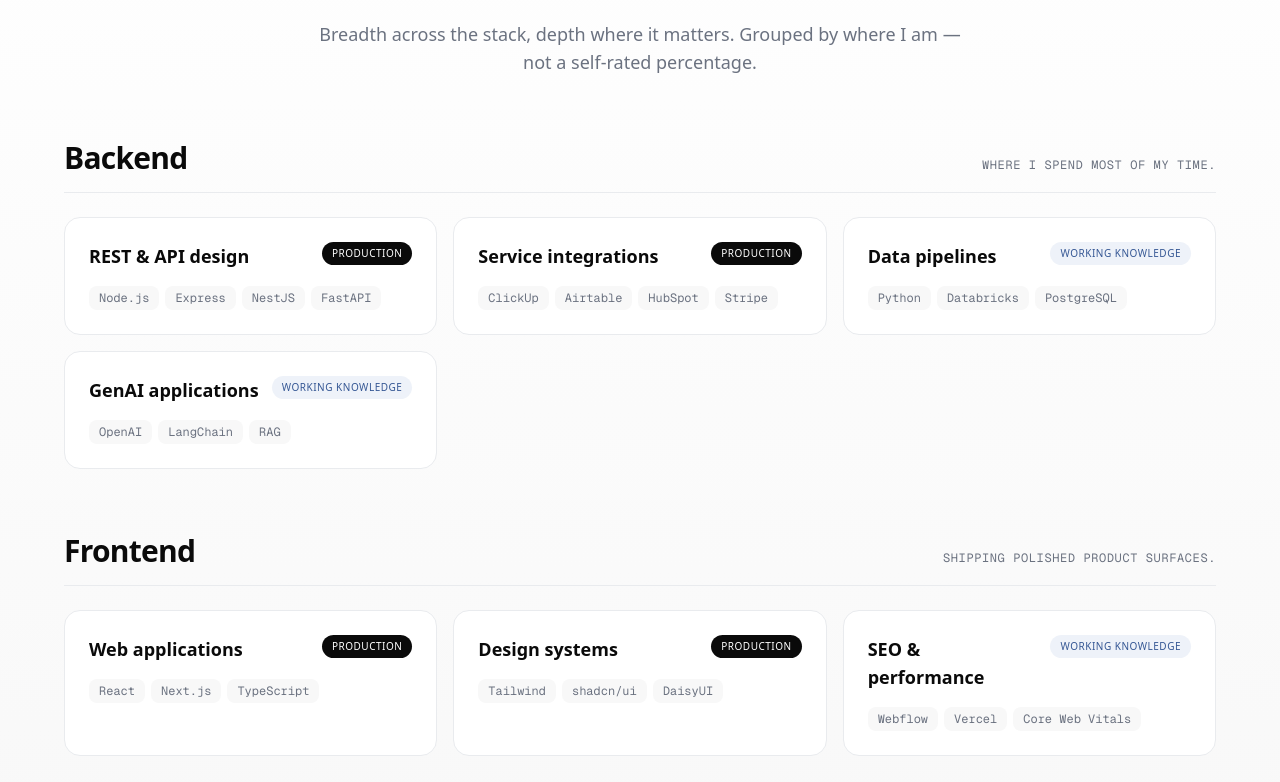
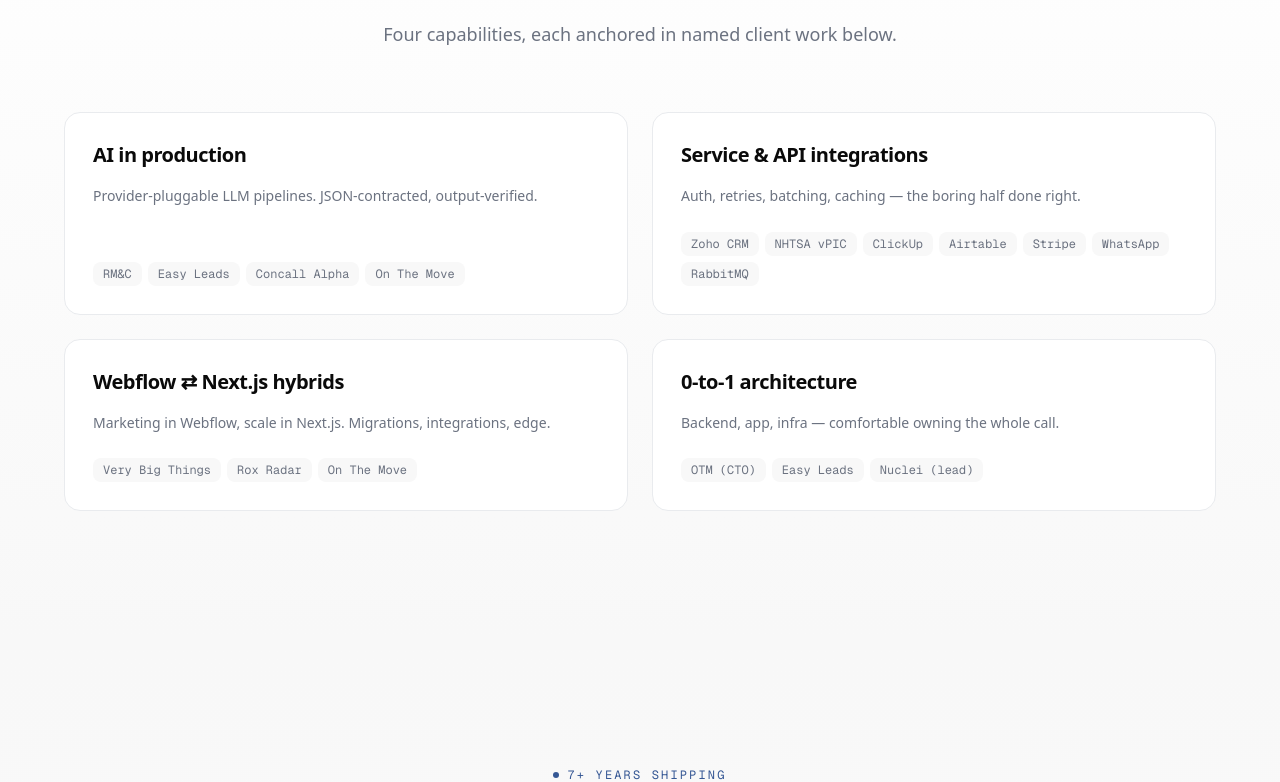
Before and after one commit to pranav-9/my-portfolio, a Next.js app: page / in a window 1280 px wide. Shown: the part 2159-2941 px from the top of the page. Built offline with nearby package versions, Linux system fonts and the light colour scheme.

Commit message:
skills re-done

```diff
--- a/src/app/skills.tsx
+++ b/src/app/skills.tsx
@@ -2,79 +2,50 @@ import React from "react";
 import SectionHeader from "./sectionHeader";
 import Reveal from "./reveal";
 
-type SkillTier = "Production" | "Working knowledge" | "Exploring";
-
-type SkillGroup = {
-  domain: string;
-  tagline: string;
-  items: {
-    label: string;
-    tier: SkillTier;
-    stack: string[];
-  }[];
-};
-
-const tierStyles: Record<SkillTier, string> = {
-  Production: "bg-brand-ink text-white",
-  "Working knowledge": "bg-brand-accent-soft text-brand-accent",
-  Exploring: "bg-white text-brand-muted border border-brand-divider",
+type Capability = {
+  title: string;
+  claim: string;
+  proof: string[];
 };
 
 const Skills = () => {
   const sectionDetails = {
     kicker: "Circle of competence",
-    title: "Skills",
+    title: "What I build",
     subtitle:
-      "Breadth across the stack, depth where it matters. Grouped by where I am — not a self-rated percentage.",
+      "Four capabilities, each anchored in named client work below.",
   };
 
-  const groups: SkillGroup[] = [
+  const capabilities: Capability[] = [
     {
-      domain: "Backend",
-      tagline: "Where I spend most of my time.",
-      items: [
-        {
-          label: "REST & API design",
-          tier: "Production",
-          stack: ["Node.js", "Express", "NestJS", "FastAPI"],
+      title: "AI in production",
+      claim:
+        "Provider-pluggable LLM pipelines. JSON-contracted, output-verified.",
+      proof: ["RM&C", "Easy Leads", "Concall Alpha", "On The Move"],
     },
     {
-          label: "Service integrations",
-          tier: "Production",
-          stack: ["ClickUp", "Airtable", "HubSpot", "Stripe"],
-        },
-        {
-          label: "Data pipelines",
-          tier: "Working knowledge",
-          stack: ["Python", "Databricks", "PostgreSQL"],
-        },
-        {
-          label: "GenAI applications",
-          tier: "Working knowledge",
-          stack: ["OpenAI", "LangChain", "RAG"],
-        },
+      title: "Service & API integrations",
+      claim: "Auth, retries, batching, caching — the boring half done right.",
+      proof: [
+        "Zoho CRM",
+        "NHTSA vPIC",
+        "ClickUp",
+        "Airtable",
+        "Stripe",
+        "WhatsApp",
+        "RabbitMQ",
       ],
     },
     {
-      domain: "Frontend",
-      tagline: "Shipping polished product surfaces.",
-      items: [
-        {
-          label: "Web applications",
-          tier: "Production",
-          stack: ["React", "Next.js", "TypeScript"],
+      title: "Webflow ⇄ Next.js hybrids",
+      claim:
+        "Marketing in Webflow, scale in Next.js. Migrations, integrations, edge.",
+      proof: ["Very Big Things", "Rox Radar", "On The Move"],
     },
     {
-          label: "Design systems",
-          tier: "Production",
-          stack: ["Tailwind", "shadcn/ui", "DaisyUI"],
-        },
-        {
-          label: "SEO & performance",
-          tier: "Working knowledge",
-          stack: ["Webflow", "Vercel", "Core Web Vitals"],
-        },
-      ],
+      title: "0-to-1 architecture",
+      claim: "Backend, app, infra — comfortable owning the whole call.",
+      proof: ["OTM (CTO)", "Easy Leads", "Nuclei (lead)"],
     },
   ];
 
@@ -85,46 +56,26 @@ const Skills = () => {
     >
       <SectionHeader sectionDetails={sectionDetails} />
 
-      <div className="mx-auto flex max-w-6xl flex-col gap-16">
-        {groups.map((group, gIdx) => (
-          <Reveal key={group.domain} delay={gIdx * 100} className="flex flex-col gap-6">
-            <div className="flex items-baseline justify-between border-b border-brand-divider pb-4">
-              <h3 className="text-2xl sm:text-3xl font-semibold tracking-tight text-brand-ink">
-                {group.domain}
+      <div className="mx-auto grid max-w-6xl gap-6 sm:grid-cols-2">
+        {capabilities.map((cap, idx) => (
+          <Reveal key={cap.title} delay={idx * 100}>
+            <div className="flex h-full flex-col gap-4 rounded-2xl border border-brand-divider bg-white p-7 transition hover:-translate-y-0.5 hover:border-brand-ink hover:shadow-[0_20px_50px_-20px_rgba(53,87,148,0.25)]">
+              <h3 className="text-xl font-semibold tracking-tight text-brand-ink">
+                {cap.title}
               </h3>
-              <p className="font-mono text-xs uppercase tracking-wider text-brand-muted">
-                {group.tagline}
+              <p className="text-sm leading-relaxed text-brand-muted">
+                {cap.claim}
               </p>
-            </div>
-
-            <div className="grid gap-4 sm:grid-cols-2 xl:grid-cols-3">
-              {group.items.map((item) => (
-                <div
-                  key={item.label}
-                  className="group flex flex-col gap-4 rounded-2xl border border-brand-divider bg-white p-6 transition hover:-translate-y-0.5 hover:border-brand-ink hover:shadow-[0_20px_50px_-20px_rgba(53,87,148,0.25)]"
-                >
-                  <div className="flex items-start justify-between gap-3">
-                    <p className="text-lg font-semibold text-brand-ink">
-                      {item.label}
-                    </p>
+              <div className="mt-auto flex flex-wrap gap-1.5 pt-2">
+                {cap.proof.map((p) => (
                   <span
-                      className={`whitespace-nowrap rounded-full px-2.5 py-1 text-[10px] font-medium uppercase tracking-wider ${tierStyles[item.tier]}`}
-                    >
-                      {item.tier}
-                    </span>
-                  </div>
-                  <div className="flex flex-wrap gap-1.5">
-                    {item.stack.map((tech) => (
-                      <span
-                        key={tech}
+                    key={p}
                     className="rounded-md bg-brand-surface-alt px-2.5 py-1 font-mono text-xs text-brand-muted"
                   >
-                        {tech}
+                    {p}
                   </span>
                 ))}
               </div>
-                </div>
-              ))}
             </div>
           </Reveal>
         ))}
```
Lines whose indentation alone changed are shown as unchanged.
